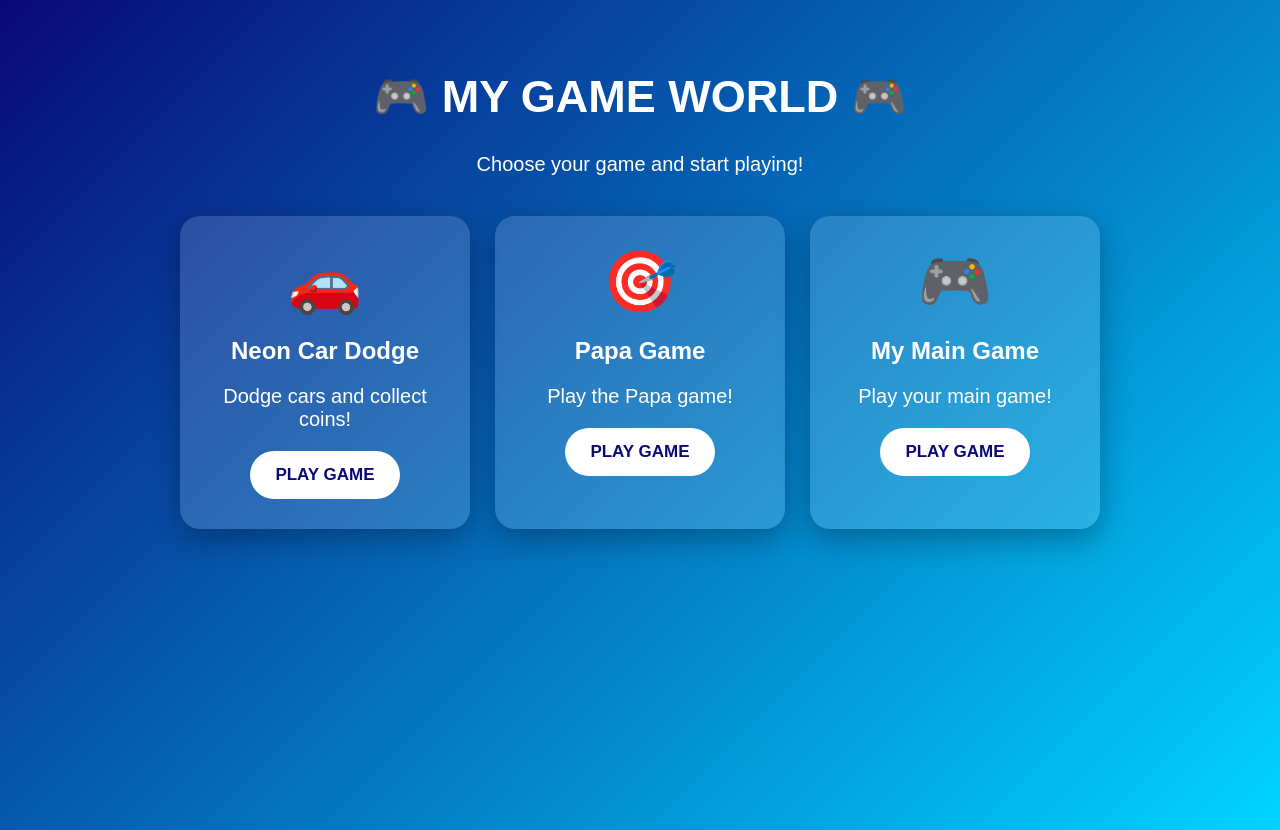
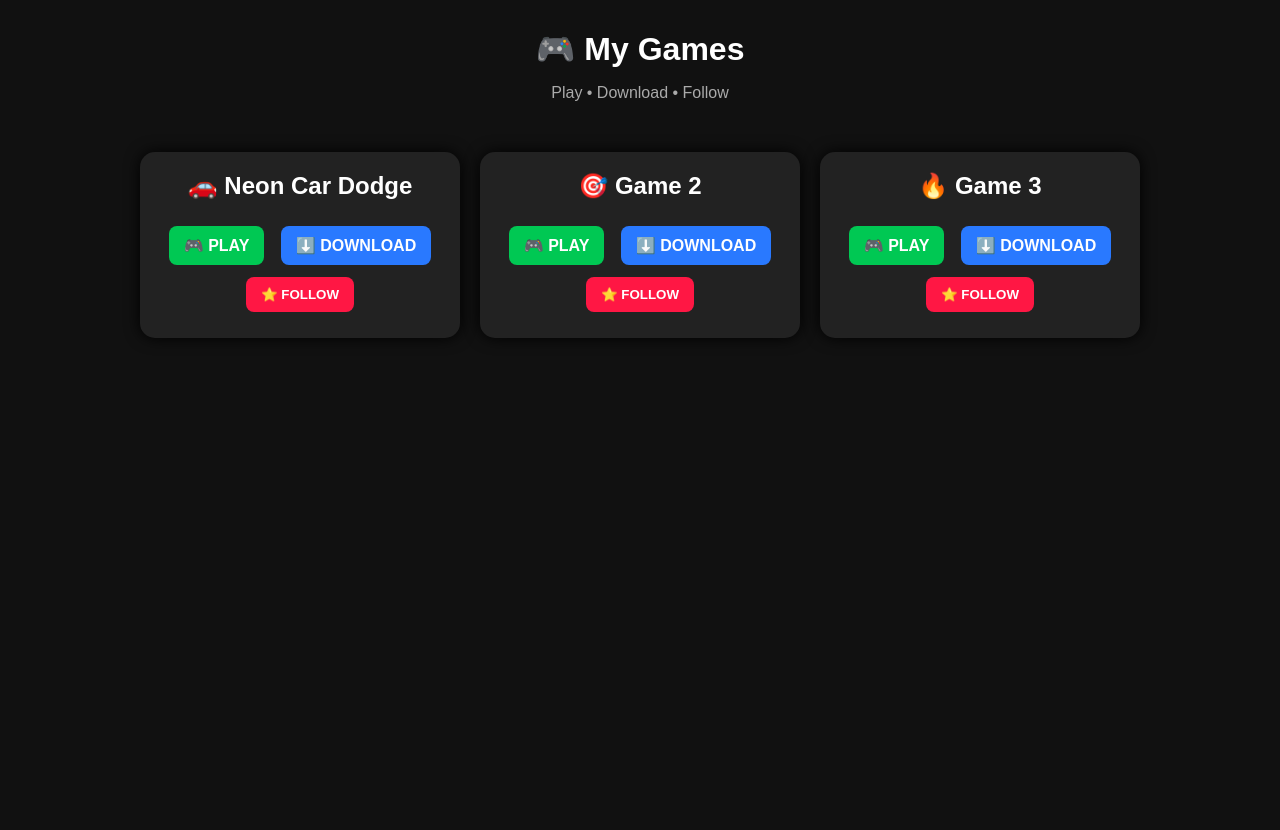
Before and after one commit to shyorana88/my-project-game, a plain HTML site: page index.html in a window 1280 px wide. After the commit the page ends 800 px from the top, so only its background shows below. Drawn offline with Linux system fonts and the light colour scheme.

Commit message:
Update index.html

```diff
--- a/index.html
+++ b/index.html
@@ -4,100 +4,150 @@
 <meta charset="UTF-8">
 <meta name="viewport" content="width=device-width, initial-scale=1.0">
 
-<title>My Game World 🎮</title>
+<title>My Games</title>
 
 <style>
 body {
     margin: 0;
     font-family: Arial, sans-serif;
+    background: #111;
+    color: white;
     text-align: center;
-    color: white;
-    background: linear-gradient(135deg, #090979, #00d4ff);
-    min-height: 100vh;
 }
 
 h1 {
-    padding-top: 40px;
-    font-size: 45px;
+    margin: 30px 0 10px;
 }
 
-p {
-    font-size: 20px;
+.subtitle {
+    color: #aaa;
+    margin-bottom: 30px;
 }
 
 .games {
     display: flex;
     flex-wrap: wrap;
     justify-content: center;
-    gap: 25px;
-    margin: 40px auto;
-    max-width: 1000px;
+    gap: 20px;
+    padding: 20px;
 }
 
 .game {
-    width: 250px;
-    padding: 30px 20px;
-    border-radius: 20px;
-    background: rgba(255,255,255,0.15);
-    box-shadow: 0 10px 30px rgba(0,0,0,0.3);
+    background: #222;
+    width: 280px;
+    padding: 20px;
+    border-radius: 15px;
+    box-shadow: 0 0 15px #000;
 }
 
-.emoji {
-    font-size: 60px;
+.game h2 {
+    margin-top: 0;
 }
 
-button {
+button, a {
+    display: inline-block;
+    margin: 6px;
+    padding: 10px 15px;
+    border-radius: 8px;
     border: none;
-    border-radius: 30px;
-    padding: 14px 25px;
-    font-size: 17px;
+    text-decoration: none;
+    cursor: pointer;
     font-weight: bold;
-    cursor: pointer;
-    background: white;
-    color: #090979;
 }
 
-button:hover {
-    transform: scale(1.08);
+.play {
+    background: #00c853;
+    color: white;
+}
+
+.download {
+    background: #2979ff;
+    color: white;
+}
+
+.follow {
+    background: #ff1744;
+    color: white;
+}
+
+button:hover, a:hover {
+    transform: scale(1.05);
 }
 </style>
 </head>
 
 <body>
 
-<h1>🎮 MY GAME WORLD 🎮</h1>
-<p>Choose your game and start playing!</p>
+<h1>🎮 My Games</h1>
+<p class="subtitle">Play • Download • Follow</p>
 
 <div class="games">
 
+    <!-- GAME 1 -->
     <div class="game">
-        <div class="emoji">🚗</div>
-        <h2>Neon Car Dodge</h2>
-        <p>Dodge cars and collect coins!</p>
-        <button onclick="location.href='neon_car_dodge_upgraded%20(2).html'">
-            PLAY GAME
+        <h2>🚗 Neon Car Dodge</h2>
+
+        <a class="play" href="game.html">🎮 PLAY</a>
+
+        <a class="download" href="game.html" download>
+            ⬇️ DOWNLOAD
+        </a>
+
+        <button class="follow" onclick="followGame(this)">
+            ⭐ FOLLOW
         </button>
     </div>
 
+
+    <!-- GAME 2 -->
     <div class="game">
-        <div class="emoji">🎯</div>
-        <h2>Papa Game</h2>
-        <p>Play the Papa game!</p>
-        <button onclick="location.href='papa.html'">
-            PLAY GAME
+        <h2>🎯 Game 2</h2>
+
+        <a class="play" href="game2.html">🎮 PLAY</a>
+
+        <a class="download" href="game2.html" download>
+            ⬇️ DOWNLOAD
+        </a>
+
+        <button class="follow" onclick="followGame(this)">
+            ⭐ FOLLOW
         </button>
     </div>
 
+
+    <!-- GAME 3 -->
     <div class="game">
-        <div class="emoji">🎮</div>
-        <h2>My Main Game</h2>
-        <p>Play your main game!</p>
-        <button onclick="location.href='index.html'">
-            PLAY GAME
+        <h2>🔥 Game 3</h2>
+
+        <a class="play" href="game3.html">🎮 PLAY</a>
+
+        <a class="download" href="game3.html" download>
+            ⬇️ DOWNLOAD
+        </a>
+
+        <button class="follow" onclick="followGame(this)">
+            ⭐ FOLLOW
         </button>
     </div>
 
 </div>
 
+<script>
+
+function followGame(button) {
+
+    if (button.innerText === "⭐ FOLLOW") {
+        button.innerText = "✅ FOLLOWING";
+        localStorage.setItem("following", "yes");
+    }
+    else {
+        button.innerText = "⭐ FOLLOW";
+        localStorage.removeItem("following");
+    }
+
+}
+
+</script>
+
 </body>
 </html>
```
